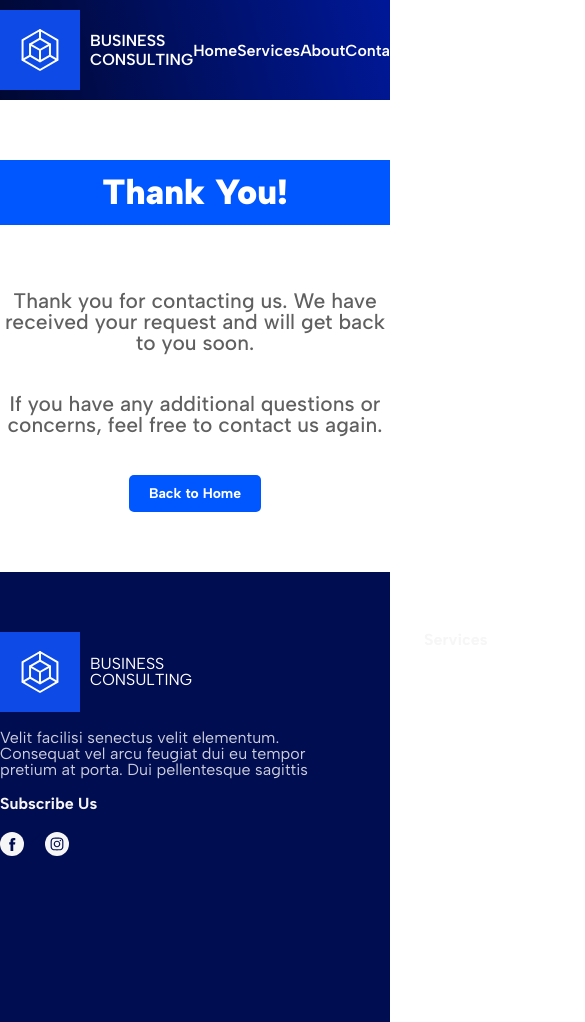
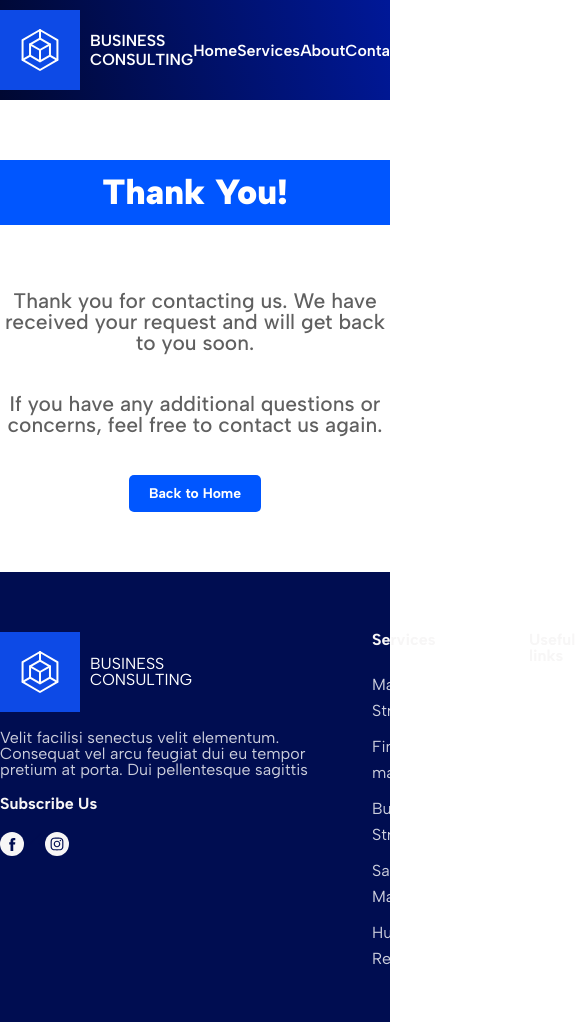
Before and after one commit to ArtemMak0756/Business-Consulting-Services, a plain HTML site: page thank.html in a window 390 px wide. Shown: the top 1022 px of the page, 585 px wide, since content can reach past the window. Drawn offline with Linux system fonts and the light colour scheme.

Commit message:
Update thank.css

```diff
--- a/css/thank.css
+++ b/css/thank.css
@@ -249,3 +249,9 @@ footer{
     font-size: 16px;
     font-weight: 400;
 }
+
+@media(max-width: 1131px) {
+    .footer__first, .second__Services {
+        padding-right: 60px;
+    }
+}
```
